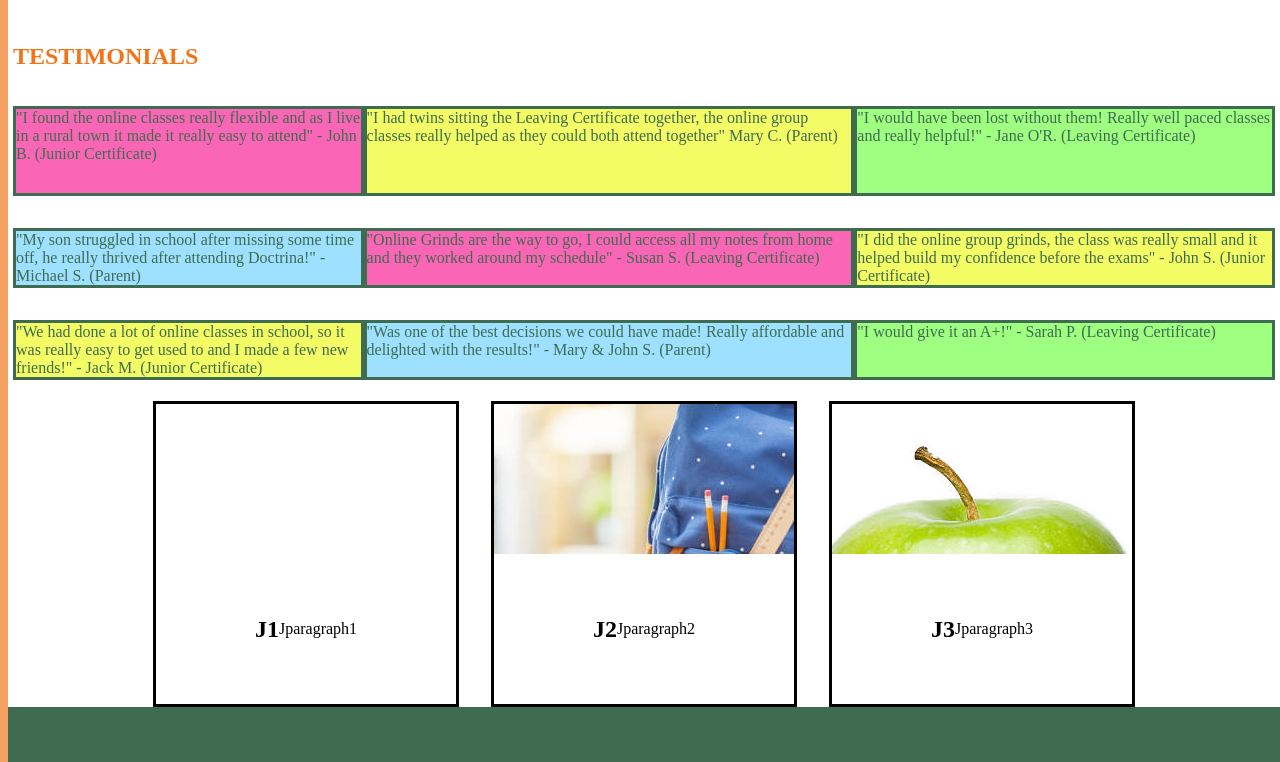
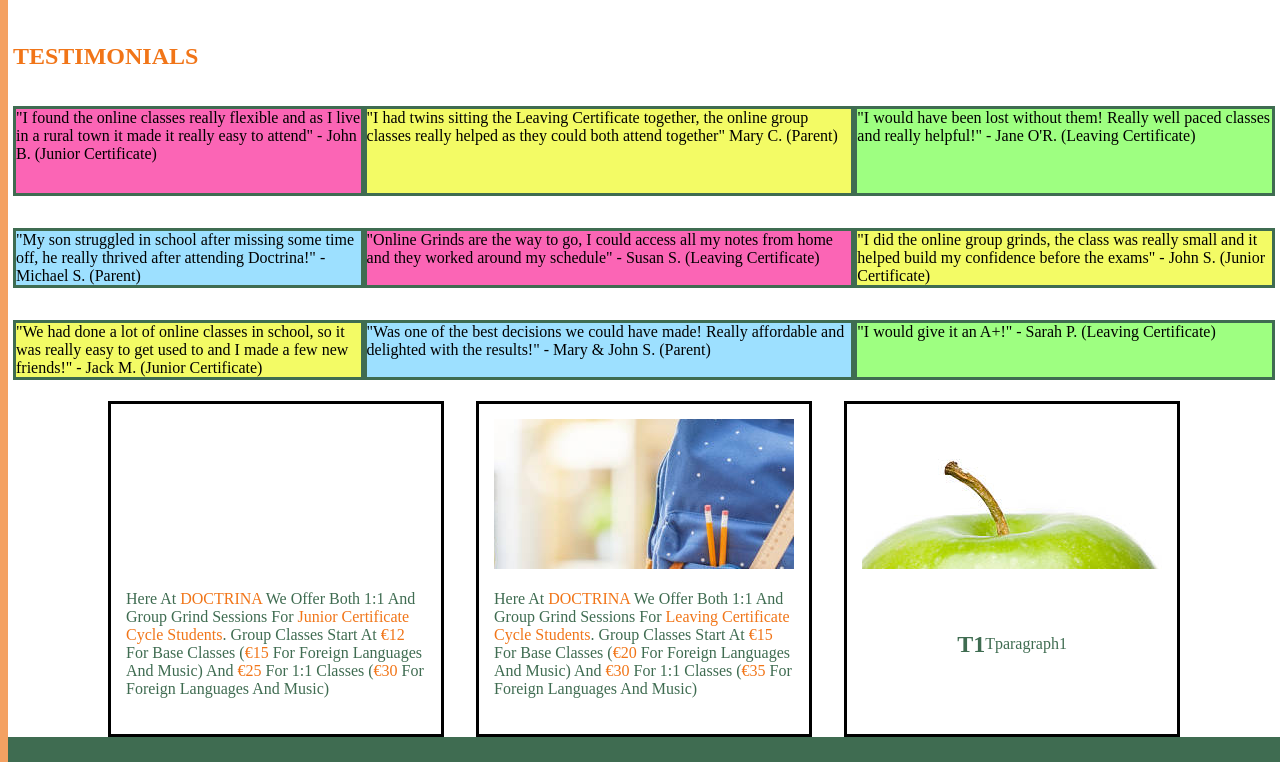
Before and after one commit to Forgottenit/Online-Grinds, a plain HTML site: page index.html in a window 1280 px wide. Shown: the part 773-1535 px from the top of the page. Drawn offline with Linux system fonts and the light colour scheme; a web font is replaced by a local one.

Commit message:
Add style to info boxes

```diff
--- a/index.html
+++ b/index.html
@@ -38,52 +38,70 @@
     <section class="testimonials">
         <h1 id="orange">TESTIMONIALS</h1>
         <div class="reviews">
-            <p id="review1">"I found the online classes really flexible and as I live in a rural town it made it really easy to
+            <p id="review1">"I found the online classes really flexible and as I live in a rural town it made it really
+                easy to
                 attend" - John B. (Junior Certificate) </p>
-            <p id="review2">"I had twins sitting the Leaving Certificate together, the online group classes really helped as they
+            <p id="review2">"I had twins sitting the Leaving Certificate together, the online group classes really
+                helped as they
                 could both attend together" Mary C. (Parent)</p>
-            <p id="review3">"I would have been lost without them! Really well paced classes and really helpful!" - Jane O'R. (Leaving
+            <p id="review3">"I would have been lost without them! Really well paced classes and really helpful!" - Jane
+                O'R. (Leaving
                 Certificate)</p>
-            <p id="review4">"My son struggled in school after missing some time off, he really thrived after attending Doctrina!" -
+            <p id="review4">"My son struggled in school after missing some time off, he really thrived after attending
+                Doctrina!" -
                 Michael S. (Parent)</p>
-            <p id="review1">"Online Grinds are the way to go, I could access all my notes from home and they worked around my
+            <p id="review1">"Online Grinds are the way to go, I could access all my notes from home and they worked
+                around my
                 schedule" - Susan S. (Leaving Certificate)</p>
-            <p id="review2">"I did the online group grinds, the class was really small and it helped build my confidence before the
+            <p id="review2">"I did the online group grinds, the class was really small and it helped build my confidence
+                before the
                 exams" - John S. (Junior Certificate)</p>
-            <p id="review2">"We had done a lot of online classes in school, so it was really easy to get used to and I made a few new
+            <p id="review2">"We had done a lot of online classes in school, so it was really easy to get used to and I
+                made a few new
                 friends!" - Jack M. (Junior Certificate)</p>
-            <p id="review4">"Was one of the best decisions we could have made! Really affordable and delighted with the results!" -
+            <p id="review4">"Was one of the best decisions we could have made! Really affordable and delighted with the
+                results!" -
                 Mary & John S. (Parent) </p>
             <p id="review3">"I would give it an A+!" - Sarah P. (Leaving Certificate)</p>
         </div>
     </section>
 
-    <section class="junior">
+    <section class="info">
 
         <div class="j1">
 
             <div class="j1-img"></div>
             <div class="j1-txt">
-                <h1>J1</h1>
 
-                <p>Jparagraph1</p>
+
+                <p>Here At <span id="orange">DOCTRINA </span>We Offer Both 1:1 And Group Grind Sessions For <span
+                        id="orange">Junior Certificate Cycle Students</span>. Group Classes Start At <span
+                        id="orange"><span>&#8364;</span>12 </span> For Base Classes (<span
+                        id="orange"><span>&#8364;</span>15</span> For Foreign Languages And Music) And <span
+                        id="orange"><span>&#8364;</span>25 </span>For 1:1 Classes (<span
+                        id=orange><span>&#8364;</span>30</span> For Foreign Languages And Music)</p>
             </div>
         </div>
 
-        <div class="j2">
-            <div class="j2-img"></div>
-            <div class="j2-txt">
-                <h1>J2</h1>
+        <div class="l1">
+            <div class="l1-img"></div>
+            <div class="l1-txt">
 
-                <p>Jparagraph2</p>
+
+                <p>Here At <span id="orange">DOCTRINA </span>We Offer Both 1:1 And Group Grind Sessions For <span
+                    id="orange">Leaving Certificate Cycle Students</span>. Group Classes Start At <span
+                    id="orange"><span>&#8364;</span>15 </span> For Base Classes (<span
+                    id="orange"><span>&#8364;</span>20</span> For Foreign Languages And Music) And <span
+                    id="orange"><span>&#8364;</span>30 </span>For 1:1 Classes (<span
+                    id=orange><span>&#8364;</span>35</span> For Foreign Languages And Music)</p>
             </div>
         </div>
-        <div class="j3">
-            <div class="j3-img"></div>
-            <div class="j3-txt">
-                <h1>J3</h1>
+        <div class="t1">
+            <div class="t1-img"></div>
+            <div class="t1-txt">
+                <h1>T1</h1>
 
-                <p>Jparagraph3</p>
+                <p>Tparagraph1</p>
             </div>
         </div>
 
--- a/style.css
+++ b/style.css
@@ -92,9 +92,7 @@ li:hover {
 
 }
 
-.testimonials{
 
-}
 
 .reviews{
     display:grid;
@@ -116,17 +114,27 @@ li:hover {
 
 #review1{
     background-color: rgb(251, 101, 181);
+    color: black;
 }
-#review2{background-color: #f3fb65;}
-#review3{background-color: rgb(158, 255, 129);}
-#review4{background-color: rgb(157, 224, 255);}
+#review2{
+    background-color: #f3fb65;
+    color: black;
+}
+#review3{
+    background-color: rgb(158, 255, 129);
+    color: black;
+}
+#review4{
+    background-color: rgb(157, 224, 255);
+    color: black;
+}
 
 #orange{
     color:#f17518;
 }
 
 
-.junior {
+.info {
     display: flex;
     flex-wrap: wrap;
     gap: 2em;
@@ -136,16 +144,18 @@ li:hover {
 }
 
 .j1,
-.j2,
-.j3 {
+.l1,
+.t1 {
     height: 300px;
     width: 300px;
     display: flex;
     flex-wrap: wrap;
     justify-items: center;
     justify-content: center;
-
+    color: #3f6c51;
     border: 3px solid black;
+    font-family: "Slabo 13px";
+    padding: 15px;
 
 
 }
@@ -165,14 +175,14 @@ li:hover {
     align-items: center;
 }
 
-.j2-img {
+.l1-img {
     background-image: url("images/bag2.jpg");
     background-position: center;
     height: 50%;
     width: 100%;
 }
 
-.j2-txt {
+.l1-txt {
     display: flex;
     height: 50%;
     width: 100%;
@@ -180,14 +190,14 @@ li:hover {
     align-items: center;
 }
 
-.j3-img {
+.t1-img {
     background-image: url("images/apple.jpg");
     background-position: top;
     height: 50%;
     width: 100%;
 }
 
-.j3-txt {
+.t1-txt {
     display: flex;
     height: 50%;
     width: 100%;
```
